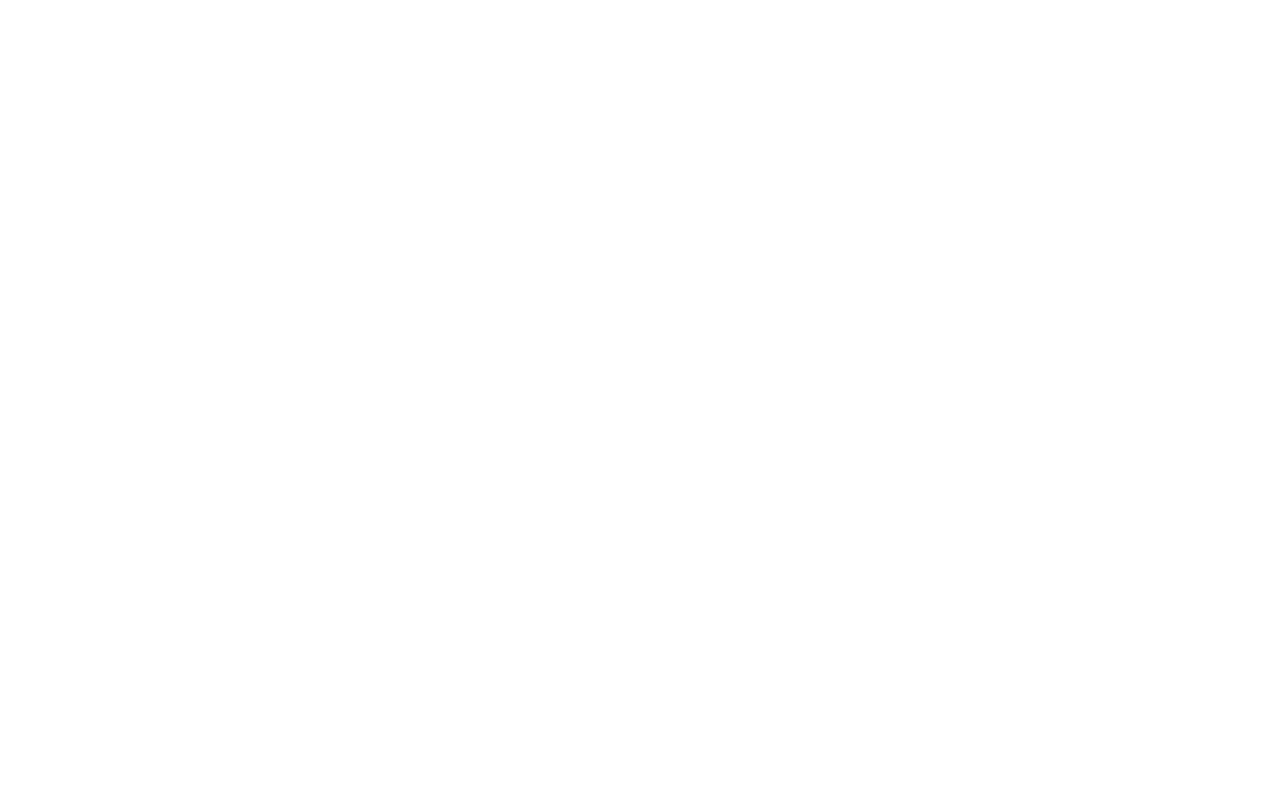
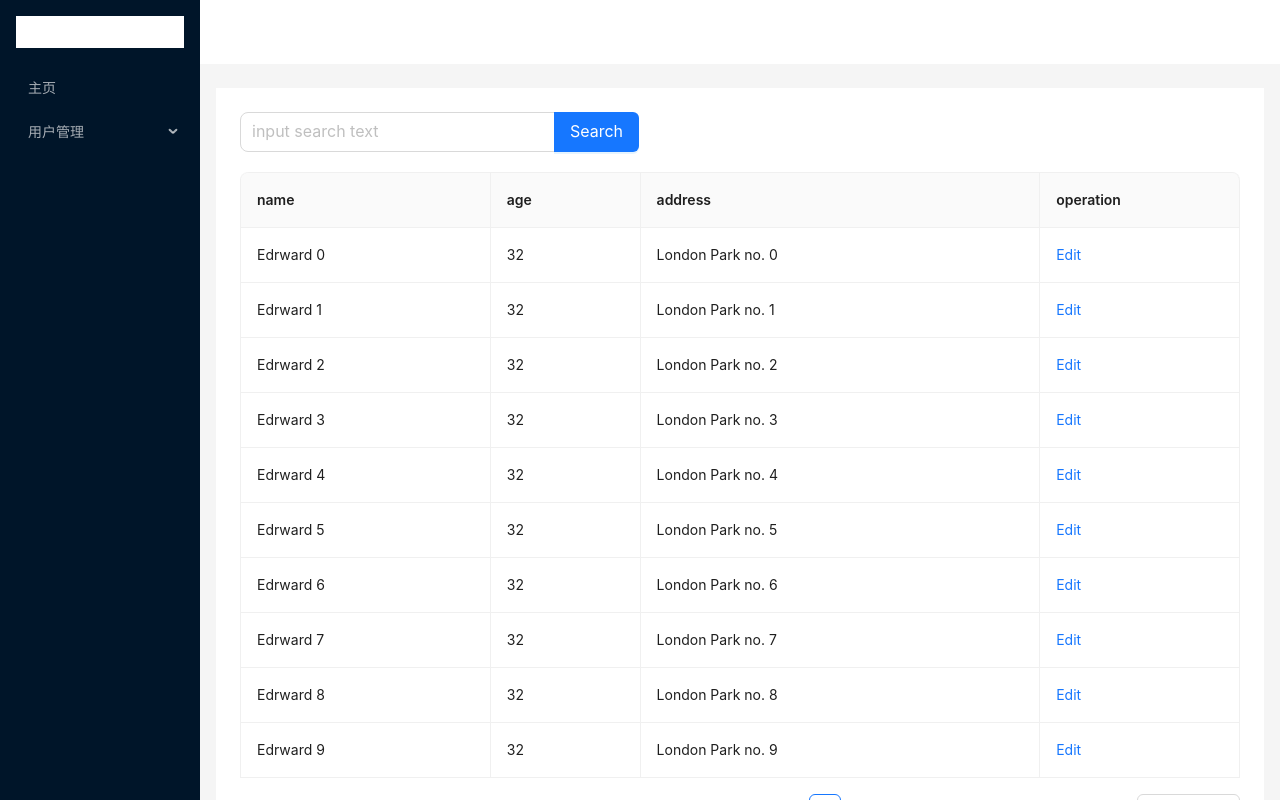
Before and after one commit to Wujian011/user-center-frontend, a Vue app: page /user/uerList in a window 1280 px wide. Before the commit this address had no page. Built offline with nearby package versions, Linux system fonts and the light colour scheme.

Commit message:
初始化表格页面

```diff
--- a/src/layout/MenuLayout.vue
+++ b/src/layout/MenuLayout.vue
@@ -7,6 +7,7 @@
         <a-menu-item
           :key="item.path"
           v-if="!item.children || item.children.length === 0"
+          @click="handleClick(item)"
         >
           <!-- user-outlined 应该是一个组件，需要正确引入 -->
 
@@ -27,10 +28,17 @@
 
 <script setup lang="ts">
 import { defineProps } from "vue";
-import { RouteRecordRaw } from "vue-router";
+import { RouteRecordRaw, useRoute, useRouter } from "vue-router";
 import SvgIcon from "@/components/svgIcon.vue";
 
 const props = defineProps<{ routes: Array<RouteRecordRaw> }>();
+
+const router = useRouter();
+
+// 点击菜单key 跳转
+const handleClick = (item: RouteRecordRaw) => {
+  router.push(item.path);
+};
 </script>
 
 <style lang="scss">
--- a/src/router/index.ts
+++ b/src/router/index.ts
@@ -19,19 +19,17 @@
         },
       },
       {
-        path: "/about",
-        name: "关于",
+        path: "/user",
+        name: "用户管理",
         // route level code-splitting
         // this generates a separate chunk (about.[hash].js) for this route
         // which is lazy-loaded when the route is visited.
-        component: () =>
-          import(/* webpackChunkName: "about" */ "../views/AboutView.vue"),
+        redirect: "/uerList",
         children: [
           {
-            path: "/about1",
-            name: "关于1",
-            component: () =>
-              import(/* webpackChunkName: "about" */ "../views/AboutView1.vue"),
+            path: "/user/uerList",
+            name: "用户列表",
+            component: () => import("../views/UserListView.vue"),
           },
         ],
       },
--- a/src/views/AboutView1.vue
+++ /dev/null
@@ -1,4 +0,0 @@
-<template>
-  <div class="about">about1</div>
-</template>
-<script setup lang="ts"></script>
--- a/src/views/HomeView.vue
+++ b/src/views/HomeView.vue
@@ -1,29 +1,8 @@
 <template>
-  <div class="home">
-    <img alt="Vue logo" src="../assets/logo.png" />
-    <HelloWorld msg="Welcome to Your Vue.js + TypeScript App" />
-    <div>icon</div>
-    <icon :style="{ color: 'hotpink' }">
-      <template #component>
-        <svg
-          width="1em"
-          height="1em"
-          fill="currentColor"
-          viewBox="0 0 1024 1024"
-        >
-          <path
-            d="M923 283.6c-13.4-31.1-32.6-58.9-56.9-82.8-24.3-23.8-52.5-42.4-84-55.5-32.5-13.5-66.9-20.3-102.4-20.3-49.3 0-97.4 13.5-139.2 39-10 6.1-19.5 12.8-28.5 20.1-9-7.3-18.5-14-28.5-20.1-41.8-25.5-89.9-39-139.2-39-35.5 0-69.9 6.8-102.4 20.3-31.4 13-59.7 31.7-84 55.5-24.4 23.9-43.5 51.7-56.9 82.8-13.9 32.3-21 66.6-21 101.9 0 33.3 6.8 68 20.3 103.3 11.3 29.5 27.5 60.1 48.2 91 32.8 48.9 77.9 99.9 133.9 151.6 92.8 85.7 184.7 144.9 188.6 147.3l23.7 15.2c10.5 6.7 24 6.7 34.5 0l23.7-15.2c3.9-2.5 95.7-61.6 188.6-147.3 56-51.7 101.1-102.7 133.9-151.6 20.7-30.9 37-61.5 48.2-91 13.5-35.3 20.3-70 20.3-103.3 0.1-35.3-7-69.6-20.9-101.9z"
-          />
-        </svg>
-      </template>
-    </icon>
-  </div>
+  <div class="home">主页</div>
 </template>
 
-<script setup lang="ts">
-import HelloWorld from "@/components/HelloWorld.vue";
-import Icon from "@ant-design/icons-vue";
-</script>
+<script setup lang="ts"></script>
 
 <style scoped lang="scss">
 .svg-icon {
--- /dev/null
+++ b/src/views/UserListView.vue
@@ -0,0 +1,129 @@
+<template>
+  <div id="user-list">
+    <div class="search-input">
+      <a-input-search
+        :value="searchInputDate"
+        placeholder="input search text"
+        enter-button="Search"
+        size="large"
+        @search="onSearch"
+      >
+      </a-input-search>
+      <a-space />
+    </div>
+    <!--表格-->
+    <a-table :columns="columns" :data-source="dataSource" bordered>
+      <template #bodyCell="{ column, text, record }">
+        <template v-if="['name', 'age', 'address'].includes(column.dataIndex)">
+          <div>
+            <a-input
+              v-if="editableData[record.key]"
+              v-model:value="editableData[record.key][column.dataIndex]"
+              style="margin: -5px 0"
+            />
+            <template v-else>
+              {{ text }}
+            </template>
+          </div>
+        </template>
+        <template v-else-if="column.dataIndex === 'operation'">
+          <div class="editable-row-operations">
+            <span v-if="editableData[record.key]">
+              <a-typography-link @click="save(record.key)"
+                >Save</a-typography-link
+              >
+              <a-popconfirm
+                title="Sure to cancel?"
+                @confirm="cancel(record.key)"
+              >
+                <a>Cancel</a>
+              </a-popconfirm>
+            </span>
+            <span v-else>
+              <a @click="edit(record.key)">Edit</a>
+            </span>
+          </div>
+        </template>
+      </template>
+    </a-table>
+  </div>
+</template>
+<script setup lang="ts">
+import { cloneDeep } from "lodash-es";
+import { reactive, ref } from "vue";
+import type { UnwrapRef } from "vue";
+
+const columns = [
+  {
+    title: "name",
+    dataIndex: "name",
+    width: "25%",
+  },
+  {
+    title: "age",
+    dataIndex: "age",
+    width: "15%",
+  },
+  {
+    title: "address",
+    dataIndex: "address",
+    width: "40%",
+  },
+  {
+    title: "operation",
+    dataIndex: "operation",
+  },
+];
+interface DataItem {
+  key: string;
+  name: string;
+  age: number;
+  address: string;
+}
+const data: DataItem[] = [];
+for (let i = 0; i < 100; i++) {
+  data.push({
+    key: i.toString(),
+    name: `Edrward ${i}`,
+    age: 32,
+    address: `London Park no. ${i}`,
+  });
+}
+
+/**
+ * 搜索
+ */
+const searchInputDate = ref<string>("");
+
+const onSearch = (searchValue: string) => {
+  console.log("use value", searchValue);
+  console.log("or use this.value", searchInputDate.value);
+};
+
+const dataSource = ref(data);
+const editableData: UnwrapRef<Record<string, DataItem>> = reactive({});
+
+const edit = (key: string) => {
+  editableData[key] = cloneDeep(
+    dataSource.value.filter((item) => key === item.key)[0]
+  );
+};
+const save = (key: string) => {
+  Object.assign(
+    dataSource.value.filter((item) => key === item.key)[0],
+    editableData[key]
+  );
+  delete editableData[key];
+};
+const cancel = (key: string) => {
+  delete editableData[key];
+};
+</script>
+<style lang="scss" scoped>
+#user-list {
+  .search-input {
+    width: 400px;
+    margin-bottom: 20px;
+  }
+}
+</style>
```
